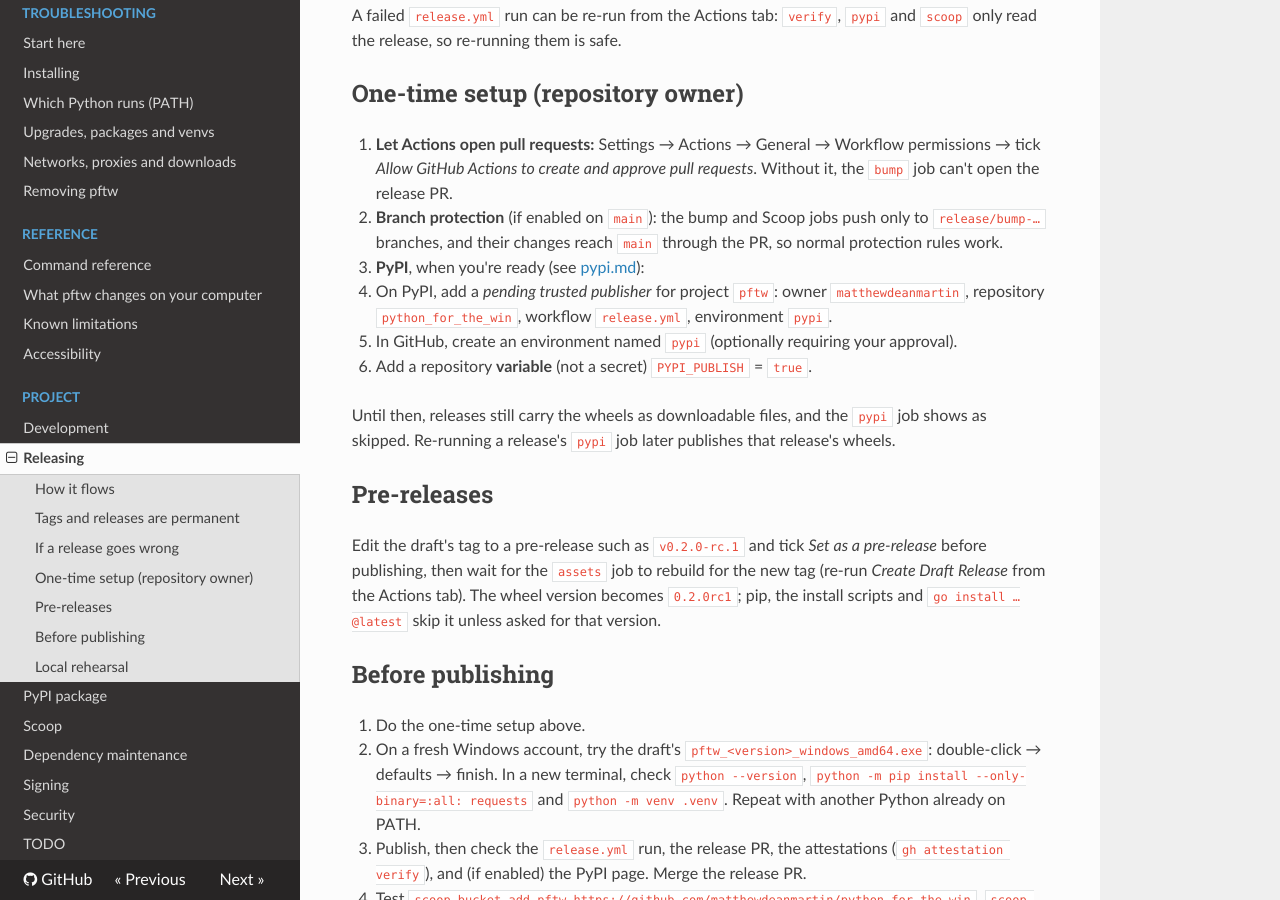
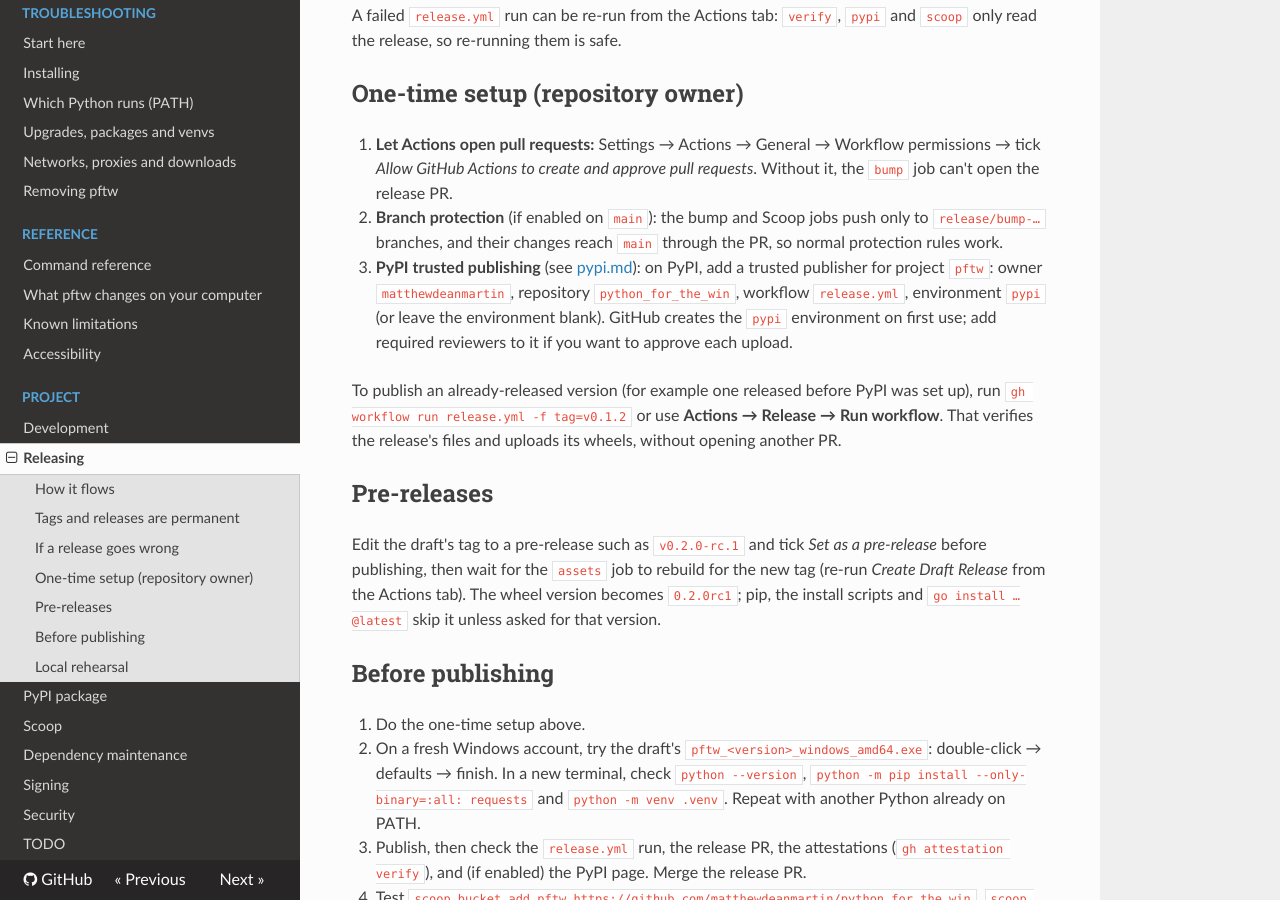
Before and after one commit to matthewdeanmartin/python_for_the_win, an MkDocs documentation site: the page built from docs/releasing.md, in a window 1280 px wide and 900 px high, scrolled down 1845 px. Built offline with MkDocs 1.6.1, drawn with Linux system fonts in a browser that asks for light colours; nearby versions of some CDN libraries; some of the changed text lies outside the part shown.

Commit message:
Publish to PyPI without a gate; manual publish of a released tag

```diff
--- a/docs/releasing.md
+++ b/docs/releasing.md
@@ -31,7 +31,7 @@
    |---|---|
    | `bump` | `kaclm release-bump` moves `[Unreleased]` into `## [0.1.1] - date` on a `release/bump-…` branch and opens a release PR |
    | `verify` | On Windows: downloads the release's files, checks them against `checksums.txt`, `pip install`s the wheels, and checks that `pftw version` reports this version **and the tag's commit** |
-   | `pypi` | Uploads the release's own wheels with PyPI trusted publishing. **Skipped until you set `PYPI_PUBLISH`** (below) |
+   | `pypi` | Uploads the release's own wheels with PyPI trusted publishing (setup below) |
    | `scoop` | Adds the release's `pftw.scoop.json` to the release PR as `bucket/pftw.json` |
 
 5. **Merge the release PR.** That puts the dated changelog section and the Scoop manifest on `main`.
@@ -69,14 +69,14 @@
    *Allow GitHub Actions to create and approve pull requests*. Without it, the `bump` job can't open the release PR.
 2. **Branch protection** (if enabled on `main`): the bump and Scoop jobs push only to `release/bump-…` branches,
    and their changes reach `main` through the PR, so normal protection rules work.
-3. **PyPI**, when you're ready (see [pypi.md](pypi.md)):
-   1. On PyPI, add a *pending trusted publisher* for project `pftw`: owner `matthewdeanmartin`, repository
-      `python_for_the_win`, workflow `release.yml`, environment `pypi`.
-   2. In GitHub, create an environment named `pypi` (optionally requiring your approval).
-   3. Add a repository **variable** (not a secret) `PYPI_PUBLISH` = `true`.
+3. **PyPI trusted publishing** (see [pypi.md](pypi.md)): on PyPI, add a trusted publisher for project `pftw`:
+   owner `matthewdeanmartin`, repository `python_for_the_win`, workflow `release.yml`, environment `pypi`
+   (or leave the environment blank). GitHub creates the `pypi` environment on first use; add required
+   reviewers to it if you want to approve each upload.
 
-   Until then, releases still carry the wheels as downloadable files, and the `pypi` job shows as skipped.
-   Re-running a release's `pypi` job later publishes that release's wheels.
+   To publish an already-released version (for example one released before PyPI was set up), run
+   `gh workflow run release.yml -f tag=v0.1.2` or use **Actions → Release → Run workflow**. That verifies the
+   release's files and uploads its wheels, without opening another PR.
 
 ## Pre-releases
 
```
Also changed, not shown: other parts of docs/releasing.md (+1 -1 lines), docs/pypi.md (+3 -3 lines), spec/spec.md (+1 -1 lines), 1 other file.
